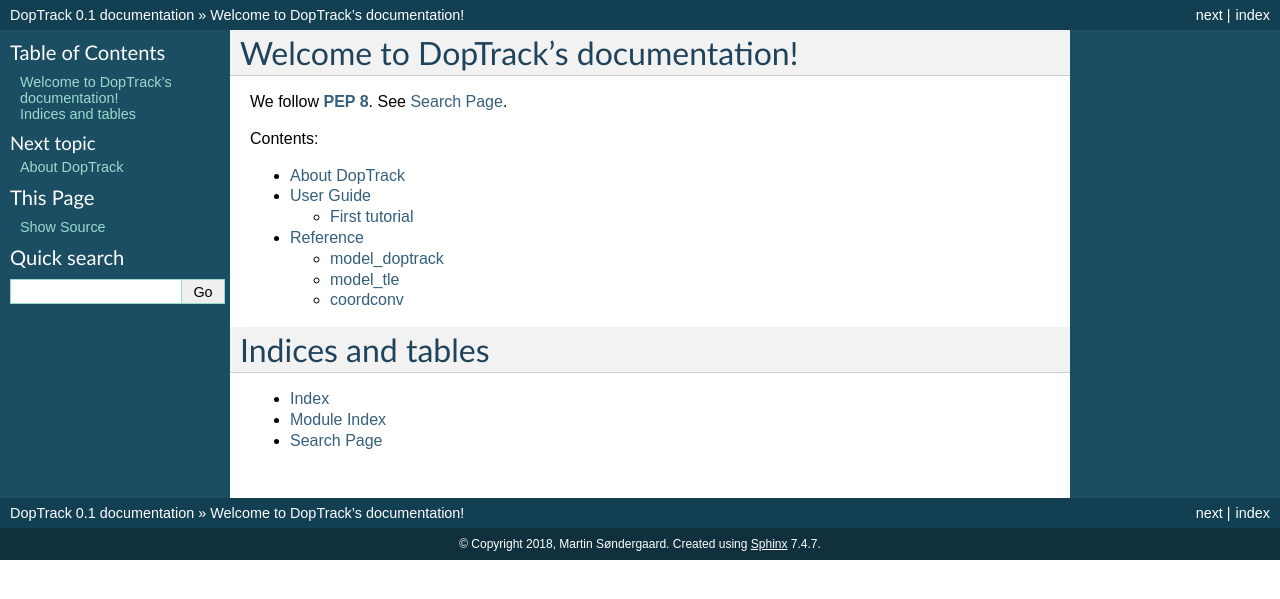
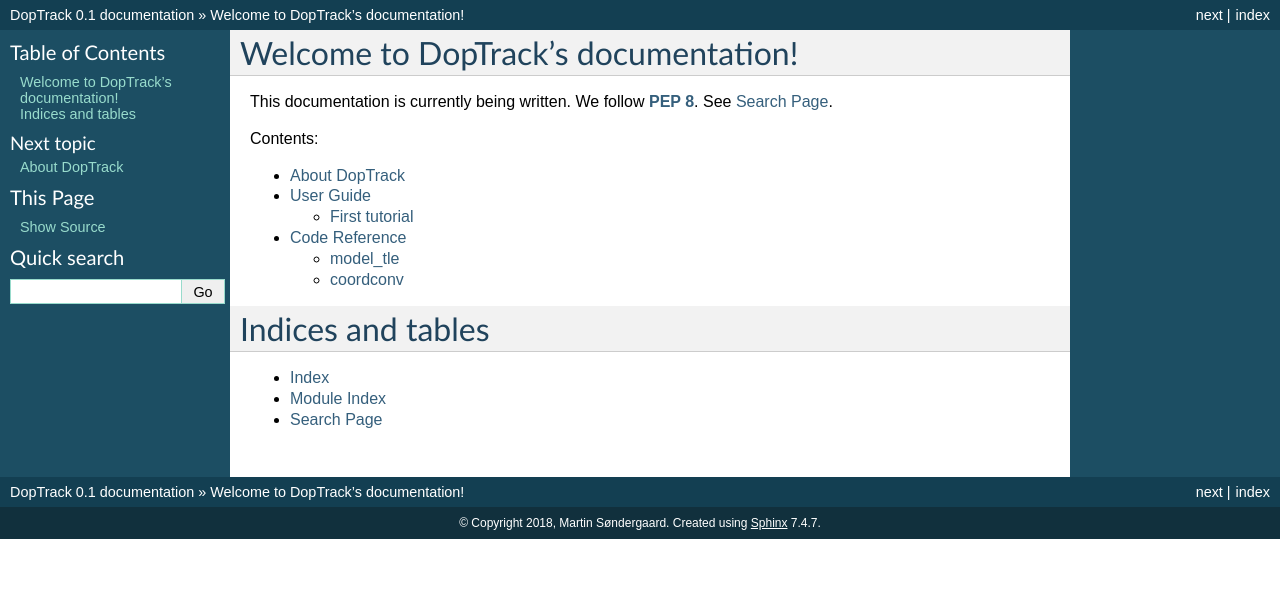
Before and after one commit to bartroot/DopTrack, a Sphinx documentation site: the page built from GroundControl/doptools/docs/index.rst, in a window 1280 px wide. Shown: the top 599 px of the page. Built offline with Sphinx 7.4.7, drawn with Linux system fonts in a browser that asks for light colours; pages that are not in the unit, such as notebooks, are missing from menus.

Commit message:
Small update to doptools docs

```diff
--- a/GroundControl/doptools/docs/conf.py
+++ b/GroundControl/doptools/docs/conf.py
@@ -44,8 +44,8 @@
     'sphinx.ext.coverage',
     'sphinx.ext.mathjax',
     'sphinx.ext.viewcode',
-	'sphinx_automodapi.automodapi',
-	'numpydoc',
+    'numpydoc',
+    'sphinx_automodapi.automodapi',
 ]
 
 # Add any paths that contain templates here, relative to this directory.
@@ -164,8 +164,14 @@
 
 # -- Extension configuration -------------------------------------------------
 
-#Generate .rst files automatically using autosummary
-autosummary_generate = True
+## Generate .rst files automatically using autosummary
+#autosummary_generate = False
+
+# Added so class attributes and methods dont show twice when using automodapi
+numpydoc_show_class_members = False
+
+# Dont show inherited members
+automodsumm_inherited_members = False
 
 # -- Options for todo extension ----------------------------------------------
 
--- a/GroundControl/doptools/docs/index.rst
+++ b/GroundControl/doptools/docs/index.rst
@@ -6,6 +6,7 @@
 Welcome to DopTrack's documentation!
 ====================================
 
+This documentation is currently being written.
 We follow :pep:`8`. See :ref:`search`.
 
 .. toctree::
--- a/GroundControl/doptools/docs/reference/index.rst
+++ b/GroundControl/doptools/docs/reference/index.rst
@@ -1,11 +1,11 @@
-Reference
-=========
+Code Reference
+==============
 
 This is the documentation of the modules in the DopTools package.
 
 .. toctree::
 	:maxdepth: 1
 
-	model_doptrack
+	data
 	model_tle
 	coordconv
--- a/GroundControl/doptools/docs/reference/model_doptrack.rst
+++ /dev/null
@@ -1,4 +0,0 @@
-model_doptrack
-==============
-
-.. automodapi:: doptools.coordconv
--- a/GroundControl/doptools/docs/reference/model_tle.rst
+++ b/GroundControl/doptools/docs/reference/model_tle.rst
@@ -1,5 +1,7 @@
 model_tle
 =========
 
+This is a test for no-main-docstr option.
+
 .. automodapi:: doptools.coordconv
 	:no-main-docstr:
```
Also changed, not shown: GroundControl/doptools/docs/api/doptools.coordconv.DatetimeConverter.rst (deleted, +0 -49 lines), 3 other files.
